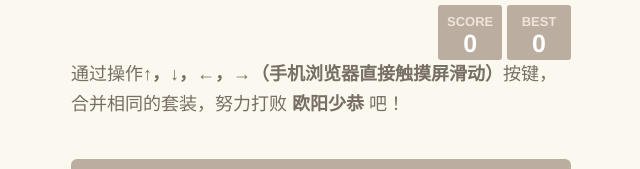
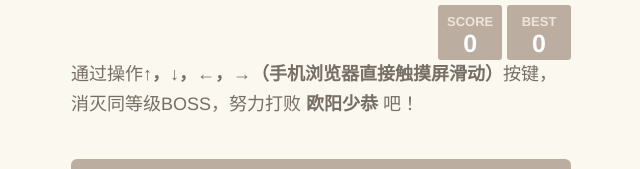
Before and after one commit to bjdc/bjdc.github.io, a plain HTML site: page index.html in a window 1280 px wide. Shown: the part 401-570 px from the top of the page, without its empty margins (319-959 px from the left). Drawn offline with Linux system fonts and the light colour scheme.

Commit message:
Update index.html

```diff
--- a/index.html
+++ b/index.html
@@ -31,7 +31,7 @@
         <div class="best-container">0</div>
       </div>
     </div>
-    <p class="game-intro">通过操作<strong>↑，↓，←，→（手机浏览器直接触摸屏滑动）</strong>按键，合并相同的套装，努力打败 <strong>欧阳少恭</strong> 吧！</p>
+    <p class="game-intro">通过操作<strong>↑，↓，←，→（手机浏览器直接触摸屏滑动）</strong>按键，消灭同等级BOSS，努力打败 <strong>欧阳少恭</strong> 吧！</p>
     <div class="game-container">
       <div class="game-message">
         <p></p>
```
